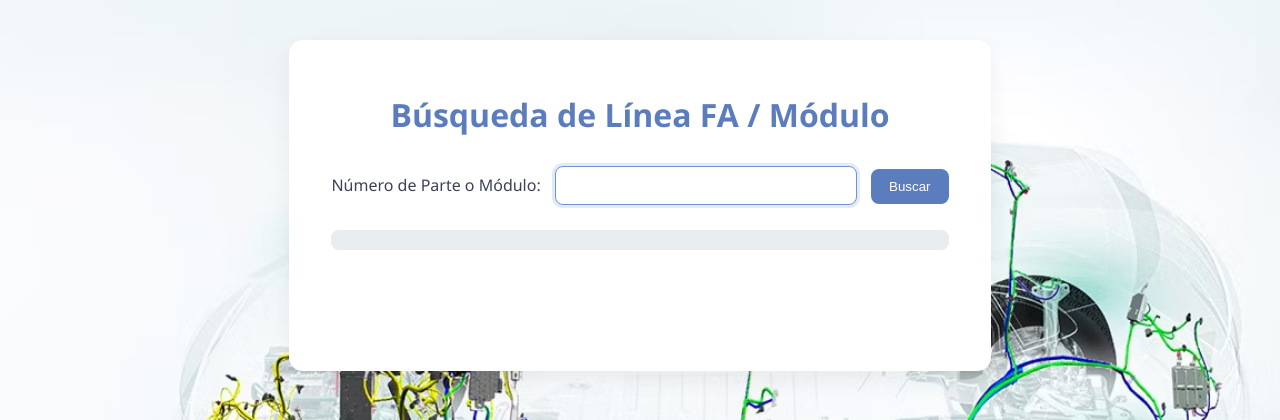
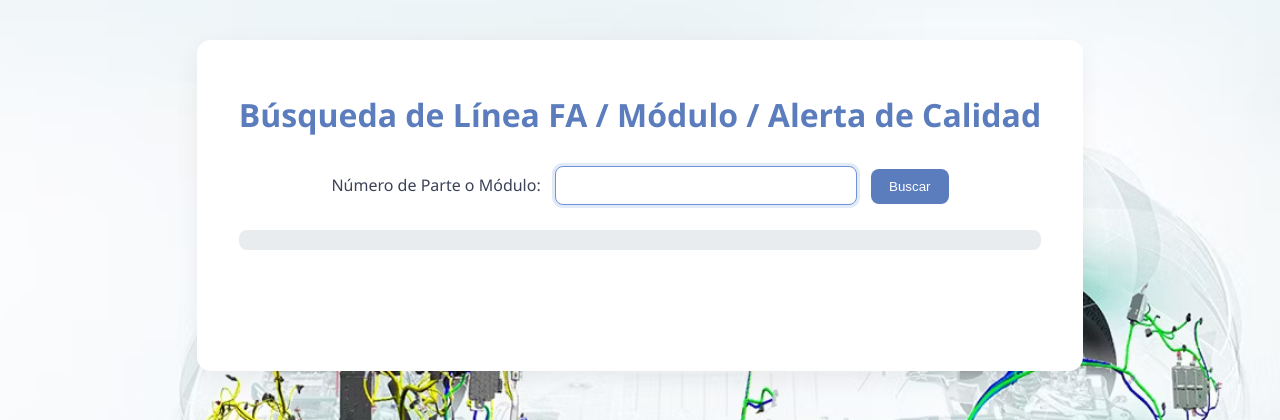
Before and after one commit to moisesrmz/WebAppLineFinder, a Flask app: page / in a window 1280 px wide. Shown: the top 420 px of the page. Run offline with Flask 3, Linux system fonts and the light colour scheme; parts of the project's set-up code (start-up, migrations or seed data) failed here and were passed over.

Commit message:
maquillaje

```diff
--- a/frontend/templates/index.html
+++ b/frontend/templates/index.html
@@ -154,7 +154,7 @@
 
 <body>
     <div class="container">
-        <h1>Búsqueda de Línea FA / Módulo</h1>
+        <h1>Búsqueda de Línea FA  /  Módulo  /  Alerta de Calidad</h1>
 
         <form method="post" action="{{ url_for('views.index') }}">
             <label for="numero_parte">Número de Parte o Módulo:</label>
```
